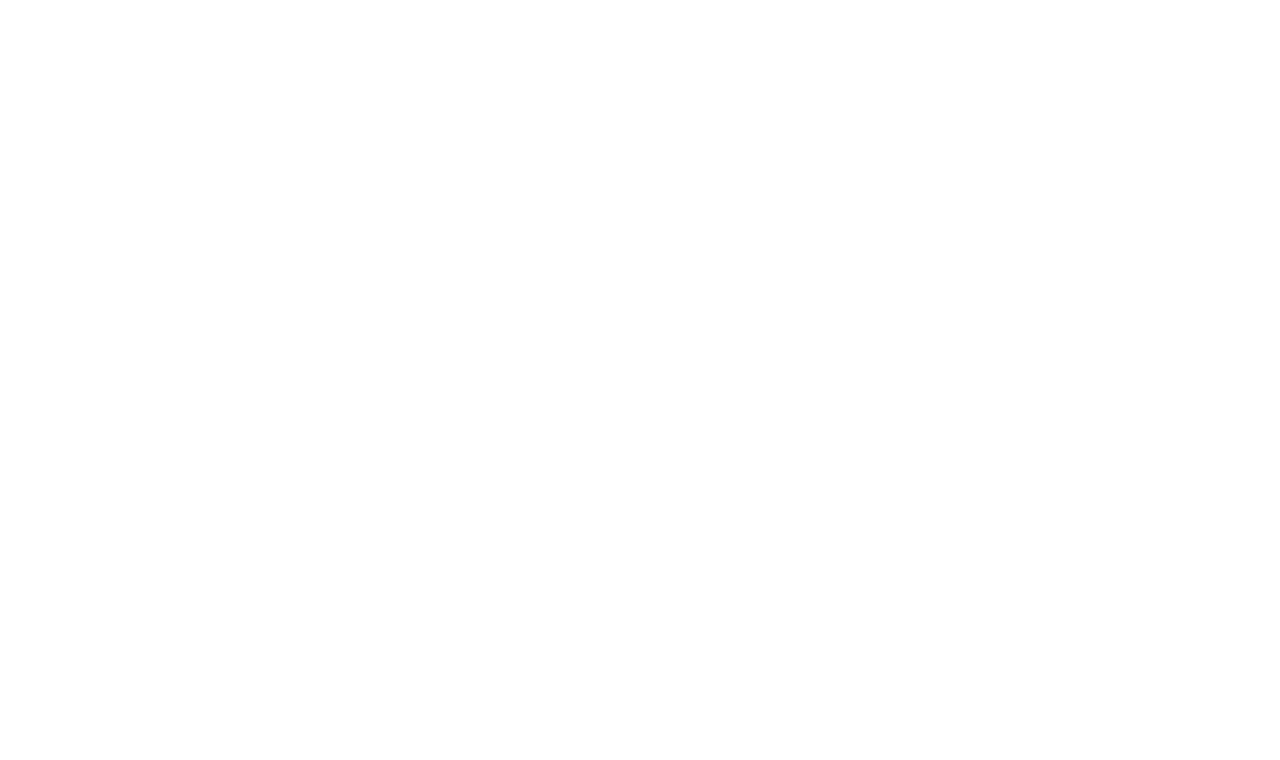
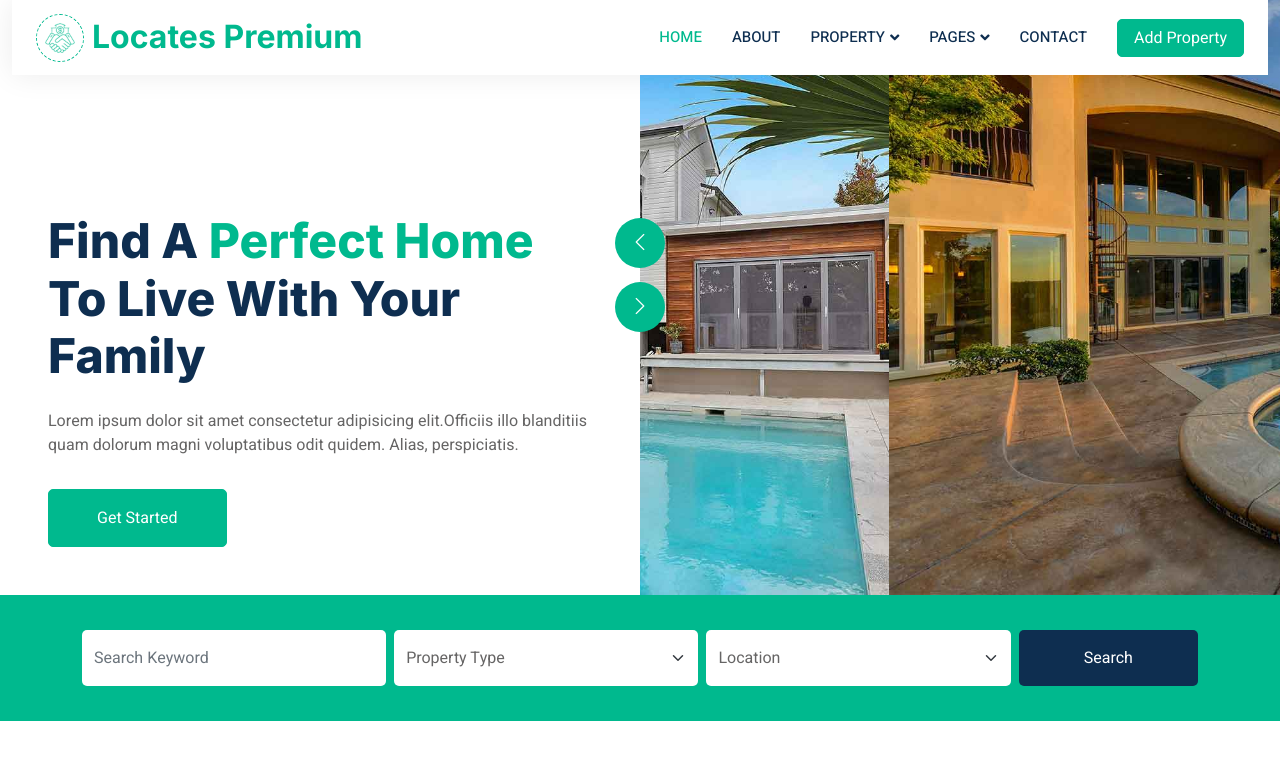
Before and after one commit to maaferreira/Locates, a plain HTML site: page index.html in a window 1280 px wide. Drawn offline with nearby package versions, Linux system fonts and the light colour scheme.

Commit message:
Update index.html
Feito o passo a passo para options e para o desenvolvimento do css no index.

```diff
--- a/index.html
+++ b/index.html
@@ -33,7 +33,101 @@
 
 <body>
 
+<div class="container-xxl bg-white p-0">
 
+    <!--Navbar Start-->
+    <div class="container-fluid nav-bar bg-transparent">
+        <nav class="navbar navbar-expand-lg bg-white navbar-light py-0 px-4">
+            <a href="index.html" class="navbar-brand d-flex align-items-center text-center">
+                <div class="icon p-2 me-2">
+                    <img class="img-fluid" src="img/icon-deal.png" alt="Icon" style="width: 30px; height: 30px;">
+                </div>
+                <h2 class="m-0 text-primary">Locates Premium</h2>
+            </a>
+            <div class="collapse navbar-collapse" id="navbarCollapse">
+                <div class="navbar-nav ms-auto">
+                    <a href="index.html" class="nav-item nav-link active">Home</a>
+                    <a href="" class="nav-item nav-link">About</a>
+                    <div class="nav-item dropdown">
+                        <a href="" class="nav-link dropdown-toggle" data-bs-toggle="dropdown">Property</a>
+                        <div class="dropdown-menu rounded-0 m-0">
+                            <a href="" class="dropdown-item">Property List</a>
+                            <a href="" class="dropdown-item">Property Type</a>
+                            <a href="" class="dropdown-item">Property Agent</a>
+                        </div>
+                    </div>
+                    <div class="nav-item dropdown">
+                        <a href="" class="nav-link dropdown-toggle" data-bs-toggle="dropdown">Pages</a>
+                        <div class="dropdown-menu rounded-0 m-0">
+                            <a href="" class="dropdown-item">Testimonial</a>
+                            <a href="" class="dropdown-item">404 Error</a>
+                        </div>
+                    </div>
+                    <a href="" class="nav-item nav-link">Contact</a>
+                </div>
+                <a href="" class="btn btn-primary px-3 d-none d-lg-flex">Add Property</a>
+            </div>
+        </nav>
+    </div>
+    <!--Navbar End-->
+
+    <!--Hader Start-->
+    <div class="container-fluid header bg-white p-0">
+        <div class="row g-0 align-items-center flex-column-reverse flex-md-row">
+            <div class="col-md-6 p-5 mt-lg-auto">
+                <h1 class="display-5 animated fadeIn mb-4">Find A <span class="text-primary">Perfect Home</span> To Live With Your Family</h1>
+                <p class="animated fadeIn mb-4 pb-2">Lorem ipsum dolor sit amet consectetur adipisicing elit.Officiis illo blanditiis quam dolorum magni voluptatibus odit quidem. Alias, perspiciatis.</p>
+                <a href="" class="btn btn-primary py-3 px-5 me-3 animated fadeIn">Get Started</a>
+            </div>
+            <div class="col-md-6 animated fadeIn">
+                <div class="owl-carousel header-carousel">
+                    <div class="owl-carousel-item">
+                        <img class="img-fluid" src="img/carousel-1.jpg" alt="">
+                    </div>
+                    <div class="owl-carousel-item">
+                        <img class="img-fluid" src="img/carousel-2.jpg" alt="">
+                    </div>
+                </div>
+            </div>
+        </div>
+    </div>
+    <!--Header End-->
+
+    <!--Search Start-->
+    <div class="container-fluid bg-primary mb-5 wow fadeIn" data-wow-delay="0.2s" style="padding: 35px;">
+        <div class="container">
+            <div class="row g-2">
+                <div class="col-md-10">
+                    <div class="row g-2">
+                        <div class="col-md-4">
+                            <input type="text" class="form-control border-0 py-3" placeholder="Search Keyword">
+                        </div>
+                        <div class="col-md-4">
+                            <select class="form-select border-0 py-3">
+                                <option selected>Property Type</option>
+                                <option value="1">Property 1</option>
+                                <option value="2">Property 1</option>
+                                <option value="3">Property 1</option>
+                            </select>
+                        </div>
+                        <div class="col-md-4">
+                            <select class="form-select border-0 py-3">
+                                <option selected>Location</option>
+                                <option value="1">Location 1</option>
+                                <option value="2">Location 1</option>
+                                <option value="3">Location 1</option>
+                            </select>
+                        </div>
+                    </div>
+                </div>
+                <div class="col-md-2">
+                    <button class="btn btn-dark border-0 w-100 py-3">Search</button>
+                </div>
+            </div>
+        </div>
+    </div>
+    <!--Search End-->
+</div>
 
     <!-- JavaScript Libraries -->
     <script src="https://code.jquery.com/jquery-3.4.1.min.js"></script>
```
